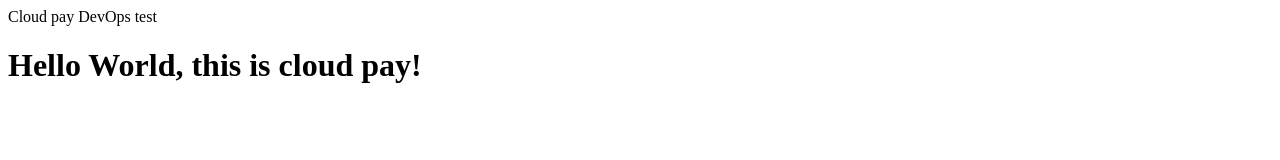
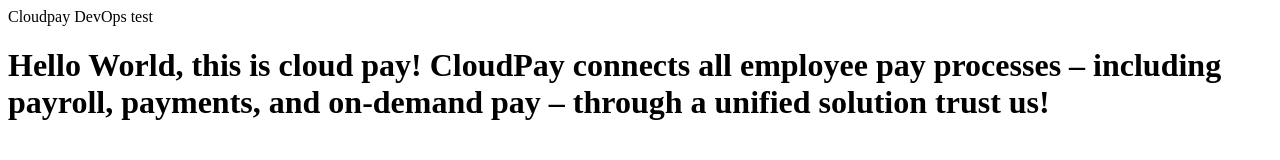
Before and after one commit to DivineTaminang/cloudpay, a plain HTML site: page index.html in a window 1280 px wide. Drawn offline with Linux system fonts and the light colour scheme.

```diff
--- a/index.html
+++ b/index.html
@@ -1,6 +1,8 @@
 <html>
-    <tittle>Cloud pay DevOps test</tittle>
+    <tittle>Cloudpay DevOps test</tittle>
         <body>
-        <h1>Hello World, this is cloud pay! </h1>
+        <h1>Hello World, this is cloud pay! CloudPay connects all employee pay processes
+            – including payroll, payments, and on-demand pay – through a unified solution
+       trust us! </h1>
         </body>
 </html>
```
